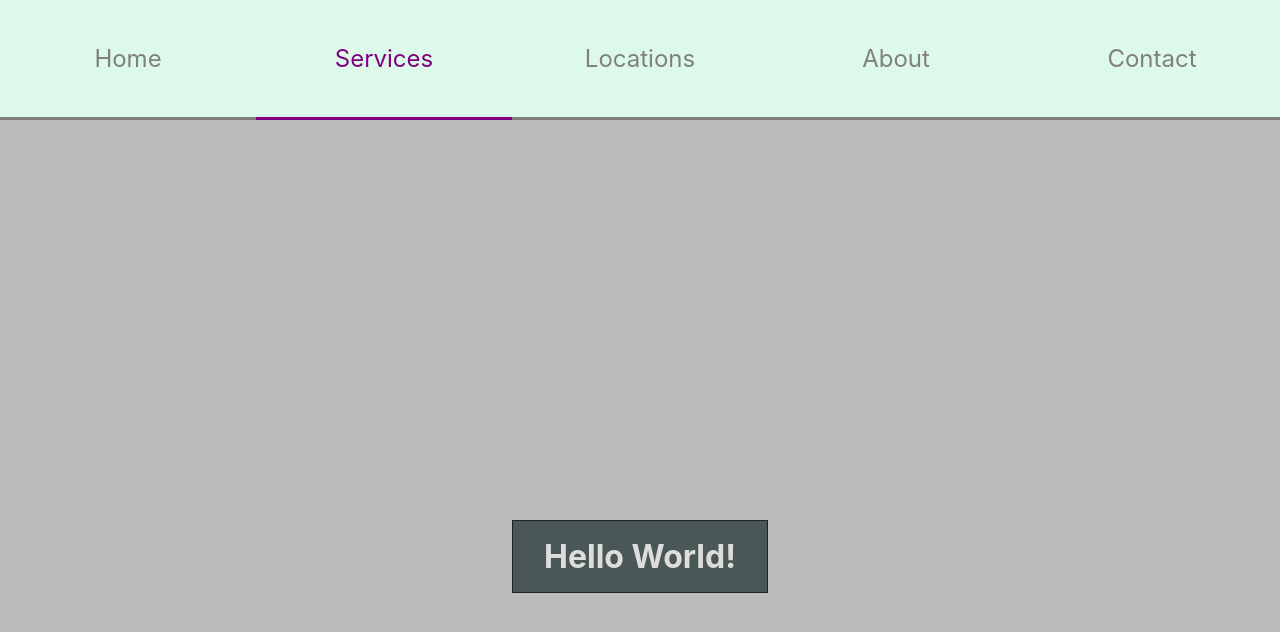
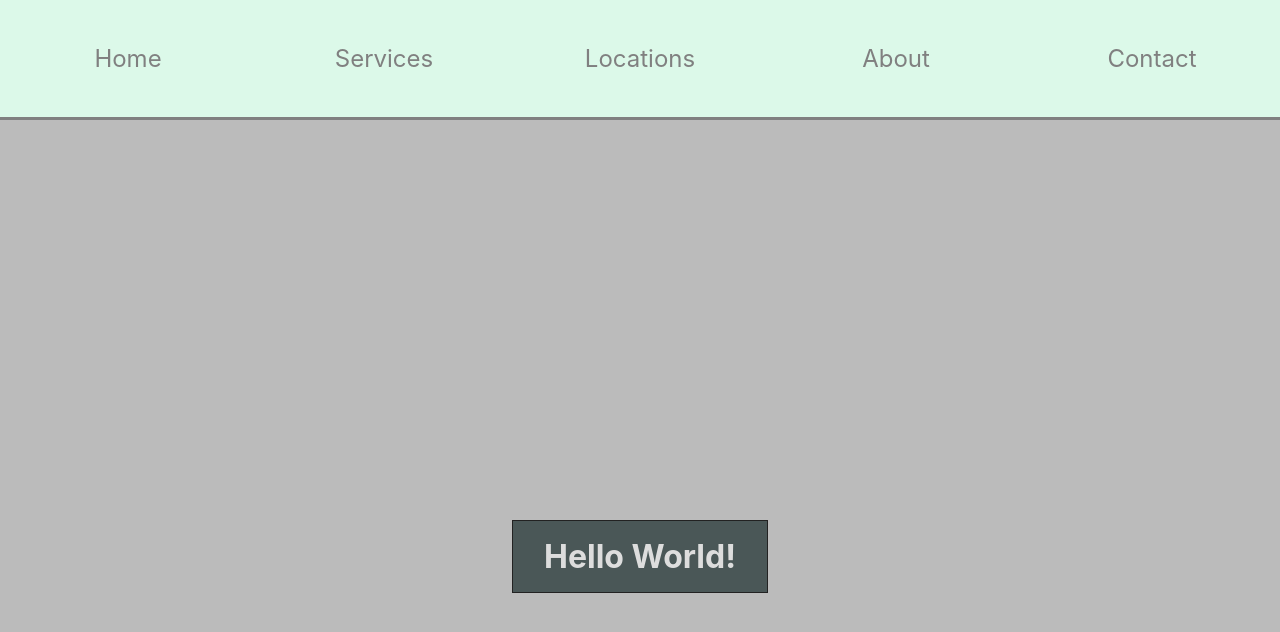
Before and after one commit to brtkev/portfolio, a React app: page / in a window 1280 px wide. Shown: the top 632 px of the page. Built offline with nearby package versions, Linux system fonts and the light colour scheme.

Commit message:
navegation color change depending on current hash

```diff
--- a/src/App.js
+++ b/src/App.js
@@ -1,12 +1,16 @@
 import styles from './App.module.css'
-
 import Navegation from './components/navegation';
 
+import { useState, useEffect } from 'react';
+
 const App = () => {
+
 	return (
 		<div>
-			<Navegation activeButton={'Services'} />
-			<h1 className={styles.container} >Hello World!</h1>
+
+			<Navegation />
+			<h1 className={styles.container} id={'services'} >Hello World!</h1>
+
 		</div>
 	);
 }
--- a/src/components/navegation/index.js
+++ b/src/components/navegation/index.js
@@ -1,40 +1,42 @@
 import styles from './index.module.css'
 
-import { useEffect } from 'react';
+import { useEffect, useState } from 'react';
 
-export default function Navegation({activeButton}) {
-
+export default function Navegation() {
+	let [activeHash, setActiveHash] = useState(window.location.hash);
     useEffect(()=> {
         let lis = document.getElementsByClassName(styles.li);
         for (let i = 0; i < lis.length; i++) {
             let li = lis.item(i);
-            if (li.firstChild.textContent === activeButton){
+            if (li.firstChild.hash === activeHash){
                 li.classList.add(styles.active);
             }else{
                 li.classList.remove(styles.active);
 
             }
         }
-    }, [activeButton])
+    }, [activeHash])
+
+    const hashLinkHandle = (ev) => {
+        setActiveHash(ev.target.hash)
+        return ev
+    }
+
+    const NavLi = ({name}) =>
+        <li className={styles.li} >
+            <a className={styles.link} onClick={hashLinkHandle} href={`#${name}`}>
+                {name.replace(/^\w/, (c) => c.toUpperCase())} {/* capitalize */}
+            </a>
+        </li>;
 
     return(
         <nav className={styles.container} >
             <ul className={styles.ul} >
-                <li className={`${styles.li} ${styles.active}`} >
-                    <a className={styles.link} href="#">Home</a>
-                </li>
-                <li className={styles.li} >
-                    <a className={styles.link} href="#">Services</a>
-                </li>
-                <li className={styles.li} >
-                    <a className={styles.link} href="#">Locations</a>
-                </li>
-                <li className={styles.li} >
-                    <a className={styles.link} href="#">About</a>
-                </li>
-                <li className={styles.li} >
-                    <a className={styles.link} href="#">Contact</a>
-                </li>
+                <NavLi name="home" />
+                <NavLi name="services" />
+                <NavLi name="locations" />
+                <NavLi name="about" />
+                <NavLi name="contact" />
             </ul>
         </nav>
     );
```
